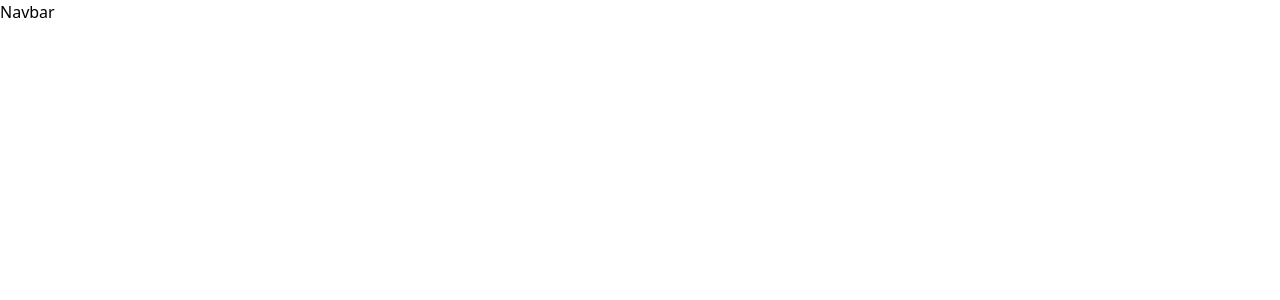
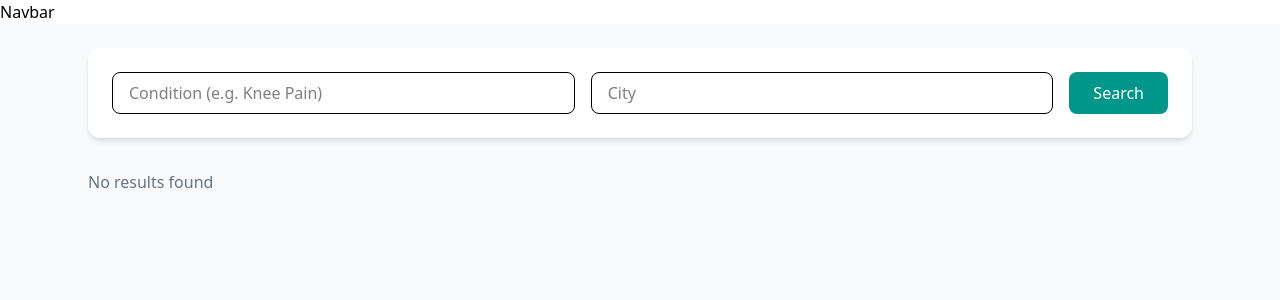
Before and after one commit to ItzSanket99/HC2-HealthTransparency, a React (Vite) app in the folder frontend/: page /search in a window 1280 px wide. Before the commit this address had no page. Shown: the top 300 px of the page. Built offline with nearby package versions, Linux system fonts and the light colour scheme.

Commit message:
feat: implement search functionality with SearchBar and HospitalCard components

```diff
--- a/frontend/src/App.jsx
+++ b/frontend/src/App.jsx
@@ -5,6 +5,7 @@ import "./index.css"
 
 import { BrowserRouter as Router, Routes, Route } from "react-router-dom"
 import Home from "./pages/Home"
+import SearchPage from "./pages/SearchPage"
 
 function App() {
 
@@ -17,6 +18,7 @@ function App() {
         <Navbar />
         <Routes>
             <Route path="/" element = {<Home/>}/>
+            <Route path="/search" element = {<SearchPage/>}/>
         </Routes>
       </Router>
     </>
--- /dev/null
+++ b/frontend/src/api/searchApi.js
@@ -0,0 +1,14 @@
+import { mockSearchData } from "../data/searchResults";
+
+export const searchHospitals = (condition, city) => {
+  return new Promise((resolve) => {
+    setTimeout(() => {
+      const match = mockSearchData.find(
+        (item) =>
+          item.condition.toLowerCase().includes(condition.toLowerCase()) &&
+          item.city.toLowerCase() === city.toLowerCase()
+      );
+      resolve(match || { results: [] });
+    }, 500);
+  });
+};
--- /dev/null
+++ b/frontend/src/components/cards/HospitalCard.jsx
@@ -0,0 +1,40 @@
+const HospitalCard = ({ hospital }) => {
+  const t = hospital.treatments[0];
+
+  return (
+    <div className="bg-white rounded-xl border p-6 hover:shadow-lg transition">
+      <div className="flex justify-between items-center">
+        <h3 className="text-lg font-semibold">{hospital.hospitalName}</h3>
+        <span className="text-sm bg-green-100 text-green-700 px-2 py-1 rounded">
+          ⭐ {hospital.rating}
+        </span>
+      </div>
+
+      <p className="text-sm text-gray-500">
+        {hospital.city}, {hospital.state} • {hospital.type}
+      </p>
+
+      <div className="mt-4">
+        <h4 className="font-medium">{t.name}</h4>
+        <p className="text-sm text-gray-600">
+          Recovery: {t.recoveryTimeDays} days • Risk: {t.riskLevel}
+        </p>
+      </div>
+
+      <div className="mt-4 text-teal-700 font-semibold text-lg">
+        ₹{t.minCost.toLocaleString()} – ₹{t.maxCost.toLocaleString()}
+      </div>
+
+      <div className="mt-4 flex justify-between items-center">
+        <span className="text-sm text-gray-600">
+          Affordability: {hospital.affordabilityScore}/10
+        </span>
+        <button className="text-teal-600 font-medium hover:underline">
+          View details →
+        </button>
+      </div>
+    </div>
+  );
+};
+
+export default HospitalCard;
--- /dev/null
+++ b/frontend/src/components/shared/SearchBar.jsx
@@ -0,0 +1,31 @@
+import { useState } from "react";
+
+const SearchBar = ({ onSearch }) => {
+  const [condition, setCondition] = useState("");
+  const [city, setCity] = useState("");
+
+  return (
+    <div className="bg-white shadow-md p-6 rounded-xl flex gap-4">
+      <input
+        className="w-full border rounded-lg px-4 py-2 focus:ring-2 focus:ring-teal-500"
+        placeholder="Condition (e.g. Knee Pain)"
+        value={condition}
+        onChange={(e) => setCondition(e.target.value)}
+      />
+      <input
+        className="w-full border rounded-lg px-4 py-2 focus:ring-2 focus:ring-teal-500"
+        placeholder="City"
+        value={city}
+        onChange={(e) => setCity(e.target.value)}
+      />
+      <button
+        onClick={() => onSearch(condition, city)}
+        className="bg-teal-600 text-white px-6 py-2 rounded-lg hover:bg-teal-700"
+      >
+        Search
+      </button>
+    </div>
+  );
+};
+
+export default SearchBar;
--- /dev/null
+++ b/frontend/src/data/searchResults.js
@@ -0,0 +1,77 @@
+export const mockSearchData = [
+  {
+    condition: "Knee Pain",
+    city: "Pune",
+    results: [
+      {
+        hospitalId: 1,
+        hospitalName: "XYZ Hospital",
+        type: "Private",
+        city: "Pune",
+        state: "Maharashtra",
+        lat: 18.5204,
+        lng: 73.8567,
+        rating: 4.2,
+        affordabilityScore: 7.5,
+        treatments: [
+          {
+            treatmentId: 101,
+            name: "Knee Replacement",
+            minCost: 150000,
+            maxCost: 400000,
+            recoveryTimeDays: 30,
+            riskLevel: "Medium",
+          },
+        ],
+      },
+      {
+        hospitalId: 2,
+        hospitalName: "Sasoon Government Hospital",
+        type: "Government",
+        city: "Pune",
+        state: "Maharashtra",
+        lat: 18.5314,
+        lng: 73.8446,
+        rating: 4.6,
+        affordabilityScore: 9.2,
+        treatments: [
+          {
+            treatmentId: 101,
+            name: "Knee Replacement",
+            minCost: 90000,
+            maxCost: 180000,
+            recoveryTimeDays: 35,
+            riskLevel: "Medium",
+          },
+        ],
+      },
+    ],
+  },
+  {
+    condition: "Heart Blockage",
+    city: "Mumbai",
+    results: [
+      {
+        hospitalId: 3,
+        hospitalName: "Apollo Hospital",
+        type: "Private",
+        city: "Mumbai",
+        state: "Maharashtra",
+        lat: 19.076,
+        lng: 72.8777,
+        rating: 4.7,
+        affordabilityScore: 6.8,
+        treatments: [
+          {
+            treatmentId: 201,
+            name: "Angioplasty",
+            minCost: 200000,
+            maxCost: 550000,
+            recoveryTimeDays: 10,
+            riskLevel: "High",
+          },
+        ],
+      },
+    ],
+  },
+];
--- /dev/null
+++ b/frontend/src/pages/SearchPage.jsx
@@ -0,0 +1,33 @@
+import { useState } from "react";
+import SearchBar from "../components/shared/SearchBar";
+import HospitalCard from "../components/cards/HospitalCard";
+import { searchHospitals } from "../api/searchApi";
+
+const SearchPage = () => {
+  const [results, setResults] = useState([]);
+
+  const handleSearch = async (condition, city) => {
+    const data = await searchHospitals(condition, city);
+    setResults(data.results || []);
+  };
+
+  return (
+    <div className="bg-gray-50 min-h-screen">
+    <div className="max-w-6xl mx-auto p-6">
+      <SearchBar onSearch={handleSearch} />
+
+      <div className="mt-8 grid grid-cols-1 md:grid-cols-2 gap-6">
+        {results.length === 0 ? (
+          <p className="text-gray-500">No results found</p>
+        ) : (
+          results.map((h) => (
+            <HospitalCard key={h.hospitalId} hospital={h} />
+          ))
+        )}
+      </div>
+    </div>
+    </div>
+  );
+};
+
+export default SearchPage;
```
